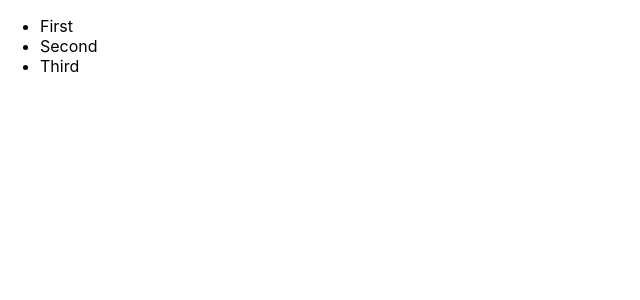
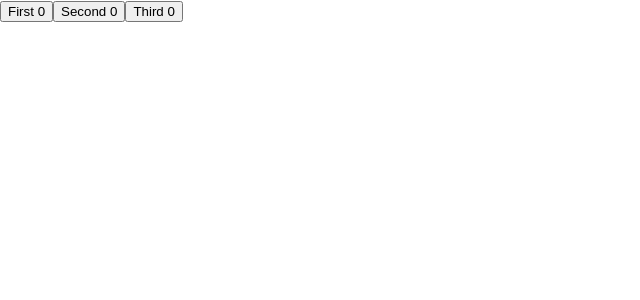
Before and after one commit to doniisetiiawan/react-317, a React (Create React App) app: page / in a window 1280 px wide. Shown: the top 300 px of the page, without its empty margins (0-640 px from the left). Built offline with nearby package versions, Linux system fonts and the light colour scheme.

Commit message:
Add higherorder event handler

```diff
--- a/src/App.jsx
+++ b/src/App.jsx
@@ -1,17 +1,30 @@
-import React, { Fragment } from 'react';
+import React, { Component, Fragment } from 'react';
 
-import First from './First';
-import Second from './Second';
-import Third from './Third';
+class App extends Component {
+  state = {
+    first: 0,
+    second: 0,
+    third: 0,
+  };
 
-function App() {
-  return (
-    <Fragment>
-      <First />
-      <Second />
-      <Third />
-    </Fragment>
-  );
+  onClick = name => () => {
+    this.setState(state => ({
+      ...state,
+      [name]: state[name] + 1,
+    }));
+  };
+
+  render() {
+    const { first, second, third } = this.state;
+
+    return (
+      <Fragment>
+        <button type="button" onClick={this.onClick('first')}>First {first}</button>
+        <button type="button" onClick={this.onClick('second')}>Second {second}</button>
+        <button type="button" onClick={this.onClick('third')}>Third {third}</button>
+      </Fragment>
+    );
+  }
 }
 
 export default App;
--- a/src/index.jsx
+++ b/src/index.jsx
@@ -3,16 +3,10 @@ import ReactDOM from 'react-dom';
 import './index.css';
 import * as serviceWorker from './serviceWorker';
 
-import MyList from './MyList';
-
-const items = [
-  { id: 0, name: 'First' },
-  { id: 1, name: 'Second' },
-  { id: 2, name: 'Third' },
-];
+import App from './App';
 
 ReactDOM.render(
-  <MyList items={items} />,
+  <App />,
   document.getElementById('root'),
 );
 
```
